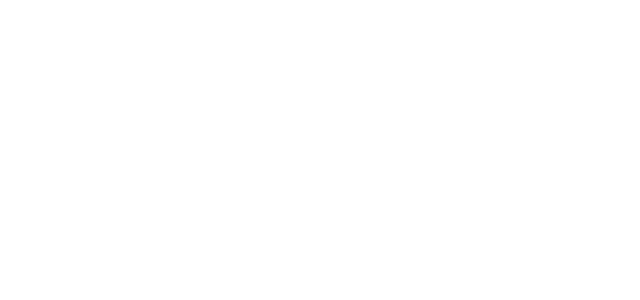
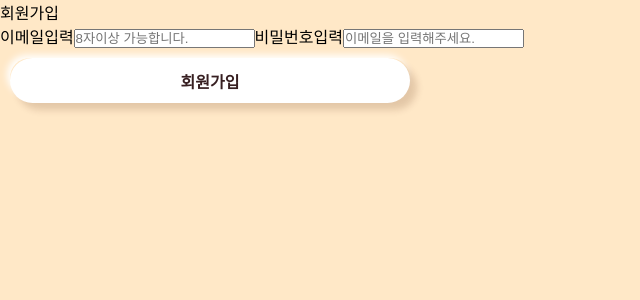
Before and after one commit to rlatldus/wanted-pre-onboarding-frontend, a React (Create React App) app: page /signup in a window 1280 px wide. Shown: the top 300 px of the page, without its empty margins (0-640 px from the left). Built offline with nearby package versions, Linux system fonts and the light colour scheme.

Commit message:
회원가입 페이지 제작

```diff
--- a/package.json
+++ b/package.json
@@ -8,10 +8,11 @@
     "@testing-library/user-event": "^13.5.0",
     "axios": "^1.3.5",
     "react": "^18.2.0",
+    "react-dom": "^18.2.0",
     "react-router-dom": "^6.10.0",
-    "react-dom": "^18.2.0",
-    "react-scripts": "5.0.1",
+    "react-scripts": "^5.0.1",
     "react-toastify": "^9.1.2",
+    "styled-components": "^5.3.11",
     "web-vitals": "^2.1.4"
   },
   "scripts": {
--- a/src/components/button.js
+++ b/src/components/button.js
@@ -23,9 +23,12 @@
     font-size: 16px;
     font-weight: 600;
     border-radius: 24px;
+    &:active {
+        background-color: #ca4c22;
+      }
 `;
 
-export const Button = ({ children, ...rest }) => {
+const SubmitButton = ({ children, ...rest }) => {
   return (
     <ButtonBg>
       <ButtonShadow {...rest}>
@@ -34,3 +37,5 @@
     </ButtonBg>
   );
 };
+
+export{SubmitButton};
--- a/src/index.css
+++ b/src/index.css
@@ -2,17 +2,22 @@
   box-sizing: border-box;
   margin: 0;
   padding: 0;
-  border: none;
-  outline: none;
   -webkit-tap-highlight-color: transparent;
 }
 
 body {
   font-family: -apple-system, BlinkMacSystemFont, "Segoe UI", "Noto Sans",
     Helvetica, Arial, sans-serif, "Apple Color Emoji", "Segoe UI Emoji";
-  background-color: var(--navy);
-  color: white;
-  margin-top: 30px;
+    background-color: #ffe8c7;
+}
+
+button{
+  border: none;
+  cursor: pointer;
+}
+label{
+  cursor: pointer;
+
 }
 
 a {
--- a/src/pages/SignUp.js
+++ b/src/pages/SignUp.js
@@ -1,14 +1,58 @@
+import { useEffect, useState } from "react";
+import { SubmitButton } from "../components/button";
+
 const SignUp = () => {
+  const [userData, setUserData] = useState({ email: "", password: "" });
+  const [isFormValid, setIsFormValid] = useState(false);
+
+  const handleChange = (e) => {
+    const { name, value } = e.target;
+    setUserData({ ...userData, [name]: value });
+  };
+
+  const handleSubmit = (e) => {
+    e.preventDefault();
+    if (userData.email.includes("@") && userData.password.length >= 8) {
+      console.log("성공");
+      setIsFormValid(true);
+    } else {
+      console.log("실패");
+      setIsFormValid(false);
+    }
+  };
+
   return (
-    <>
+    <form onSubmit={handleSubmit}>
+      <p>회원가입</p>
       <label>
-        이메일입력 <input />
+        이메일입력
+        <input
+          type="email"
+          name="email"
+          tabIndex="1"
+          data-testid="email-input"
+          placeholder="8자이상 가능합니다."
+          value={userData.email}
+          onChange={handleChange}
+        />
       </label>
       <label>
-        이메일입력 <input />
+        비밀번호입력
+        <input
+          type="password"
+          name="password"
+          tabIndex="2"
+          minLength={8}
+          placeholder="이메일을 입력해주세요."
+          value={userData.password}
+          onChange={handleChange}
+          data-testid="password-input"
+        />
       </label>
-      lkfjslkfjslkjfslkdjflsdkfjkldsfjklsdfjkldsfj
-    </>
+      <SubmitButton type="submit" data-testid="signup-button" disabled={isFormValid}>
+        회원가입
+      </SubmitButton>
+    </form>
   );
 };
 
```
Also changed, not shown: 1 other file (tests, documents, lock files or other folders).
